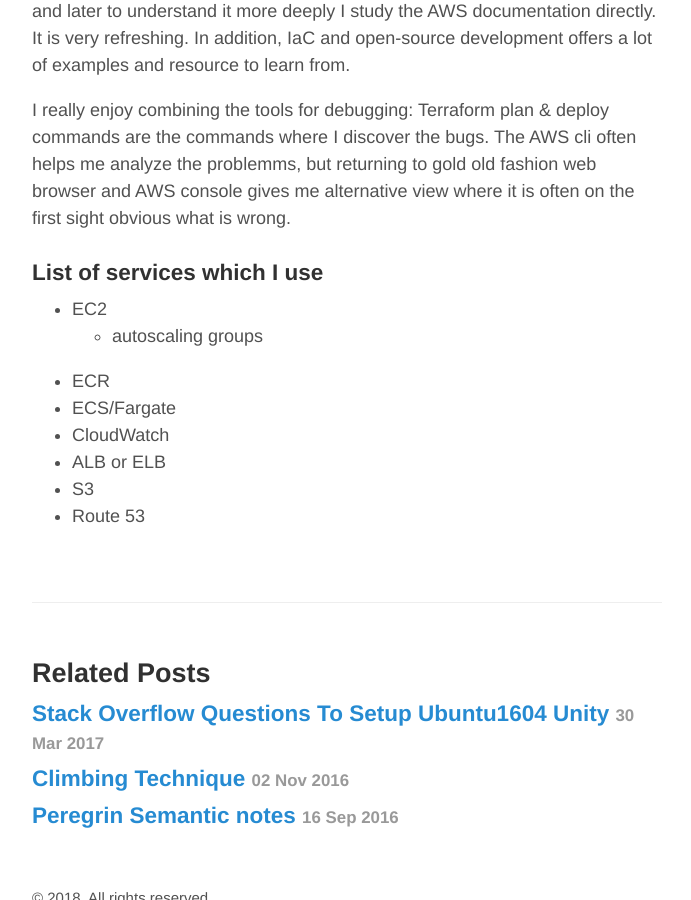
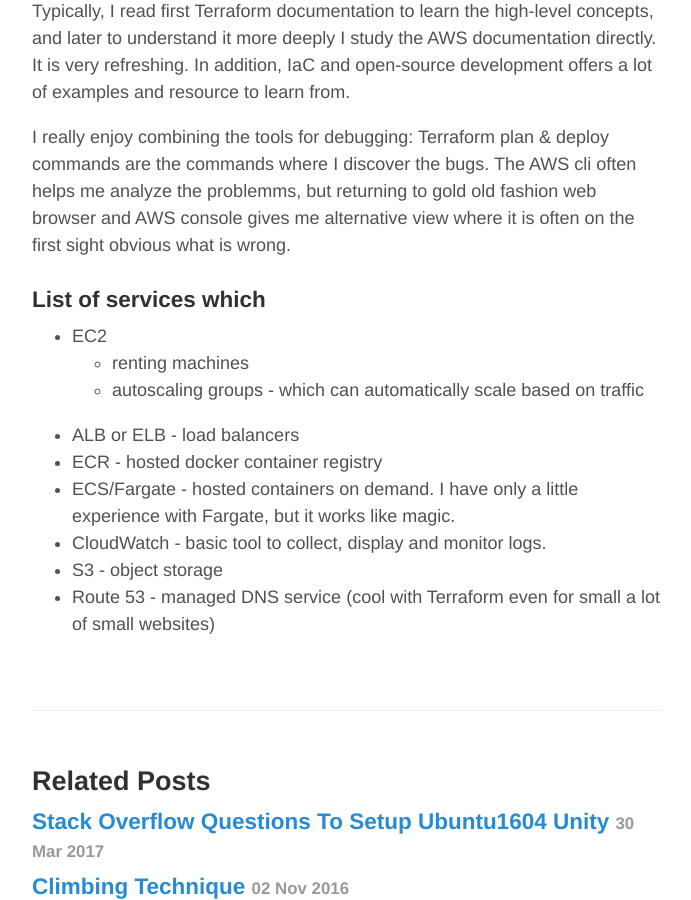
Before and after one commit to oplatek/oplatek.github.io, a Jekyll site: the page built from _posts/2017-05-04-notes-on-aws.md, in a window 1280 px wide and 900 px high, scrolled down 1468 px. Shown: the whole window, without its empty margins (293-984 px from the left). Built offline with Jekyll 4.4.1, drawn with Linux system fonts in a browser that asks for light colours; some of the changed text lies outside the part shown.

Commit message:
update latest post about aws

```diff
--- a/_posts/2017-05-04-notes-on-aws.md
+++ b/_posts/2017-05-04-notes-on-aws.md
@@ -50,12 +50,13 @@
 
 I really enjoy combining the tools for debugging: Terraform plan & deploy commands are the commands where I discover the bugs. The AWS cli often helps me analyze the problemms, but returning to gold old fashion web browser and AWS console gives me alternative view where it is often on the first sight obvious what is wrong.
 
-### List of services which I use
+### List of services which
 - EC2
-    - autoscaling groups
-- ECR
-- ECS/Fargate
-- CloudWatch
-- ALB or ELB
-- S3
-- Route 53
+    - renting machines
+    - autoscaling groups - which can automatically scale based on traffic
+- ALB or ELB - load balancers
+- ECR - hosted docker container registry
+- ECS/Fargate - hosted containers on demand. I have only a little experience with Fargate, but it works like magic.
+- CloudWatch - basic tool to collect, display and monitor logs.
+- S3 - object storage
+- Route 53 - managed DNS service (cool with Terraform even for small a lot of small websites)
```
Also changed, not shown: other parts of _posts/2017-05-04-notes-on-aws.md (+5 -5 lines).
